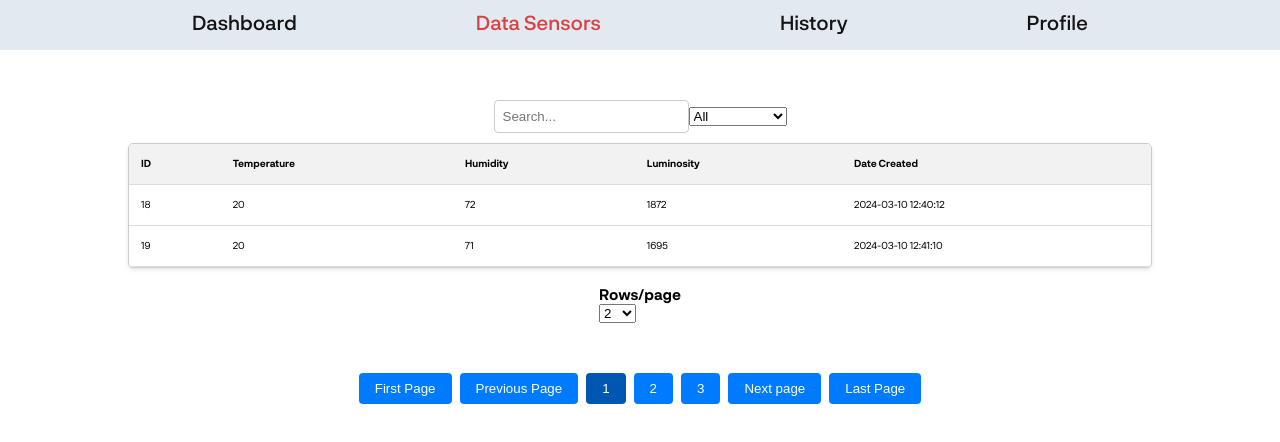
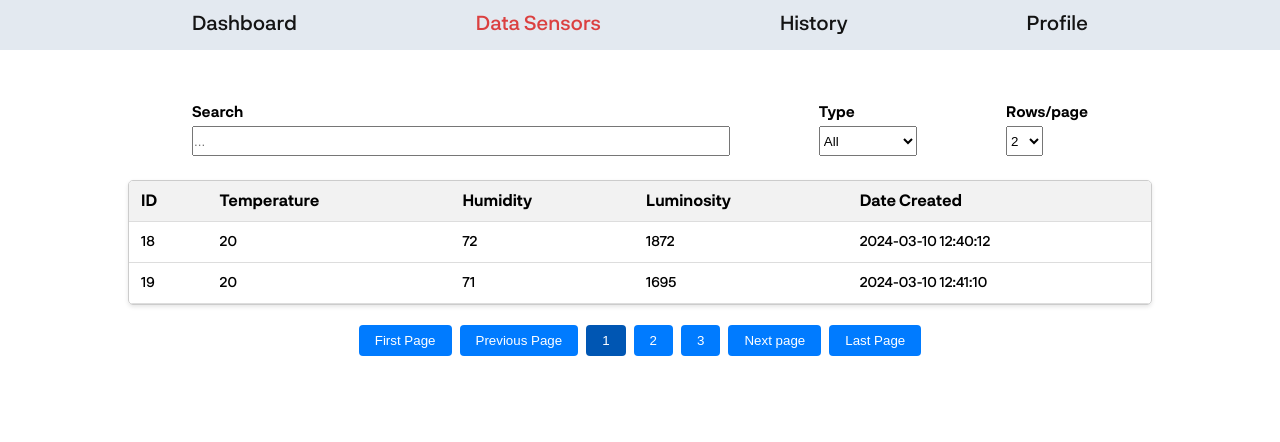
Before and after one commit to nqdat2002/IOT, a React (Create React App) app in the folder client/: page /datasensor in a window 1280 px wide. Shown: the top 442 px of the page. Built offline with nearby package versions, Linux system fonts and the light colour scheme.

Commit message:
update UI Search DataSensors

```diff
--- a/client/src/index.css
+++ b/client/src/index.css
@@ -3,6 +3,7 @@
   --base-color: #DB4040;
   --text-color: rgb(255, 255, 255);
   --text-color-2: #141414;
+  --sizeoftopbar: 30px;
 }
 
 * {
--- a/client/src/pages/DataSensors.css
+++ b/client/src/pages/DataSensors.css
@@ -57,13 +57,40 @@
     background-color: #0056b3;
 }
 
-.row-per-page{
-    margin-bottom: 50px;
+.container__topbar{
+    display: flex;
+    justify-content: space-between;
+    width: 70%;
+    height: 60px;
+    align-items: center;
+    margin-bottom: 20px;
 }
 
-.search-input {
-    margin-bottom: 10px;
-    padding: 8px;
-    border: 1px solid #ccc;
-    border-radius: 4px;
+.topbar__item{
+    height: 50px;
 }
+
+.topbar__item h2{
+    margin-bottom: 5px;
+}
+.search__input{
+    width: 60%;
+}
+
+.search__input input{
+    width: 100%;
+    height: 30px;
+}
+
+.topbar__item select{
+    height: 30px;
+}
+
+table thead tr th{
+    font-size: 16px;
+}
+
+table tbody tr td{
+    font-size: 14px;
+    font-weight: 500;
+}
--- a/client/src/pages/DataSensors.jsx
+++ b/client/src/pages/DataSensors.jsx
@@ -141,15 +141,20 @@ const DataSensors = () => {
 	return (
 		<div className="container-datasensor">
 			{/* Search & Filter */}
-			<div className="container__search">
+			<div className="container__topbar">
+
+				<div className="topbar__item search__input">
+					<h2>Search</h2>
 					<input
-					className="search-input"
 						type="text"
-					placeholder="Search..."
+						placeholder="..."
 						value={searchTerm}
 						onChange={e => setSearchTerm(e.target.value)}
 					/>
+				</div>
 
+				<div className="topbar__item">
+					<h2>Type</h2>
 					<select value={selectedType} onChange={e => setSelectedType(e.target.value)}>
 						<option value="all">All</option>
 						<option value="temperature">Temperature</option>
@@ -157,6 +162,17 @@ const DataSensors = () => {
 						<option value="luminosity">Luminosity</option>
 						<option value="dateCreated">DateCreated</option>
 					</select>
+				</div>
+
+				<div className="topbar__item">
+					<h2>Rows/page</h2>
+					<select onChange={handleRowsPerPageChange} value={itemsPerPage}>
+						<option value="2">2</option>
+						<option value="5">5</option>
+						<option value="10">10</option>
+						<option value="20">20</option>
+					</select>
+				</div>
 			</div>
 
 			{/* Table Data */}
@@ -193,15 +209,6 @@ const DataSensors = () => {
 					</button>
 				))}
 			</div> */}
-			<div className="row-per-page">
-				<h2>Rows/page</h2>
-                <select onChange={handleRowsPerPageChange} value={itemsPerPage}>
-                    <option value="2">2</option>
-                    <option value="5">5</option>
-                    <option value="10">10</option>
-                    <option value="20">20</option>
-                </select>
-            </div>
 
 			<Pagination currentPage={currentPage} totalPages={totalPages} paginate={paginate} />
 		</div>
@@ -243,5 +250,4 @@ const Pagination = ({ currentPage, totalPages, paginate }) => {
 	);
 };
 
-
 export default DataSensors;
```
Lines whose indentation alone changed are shown as unchanged.
